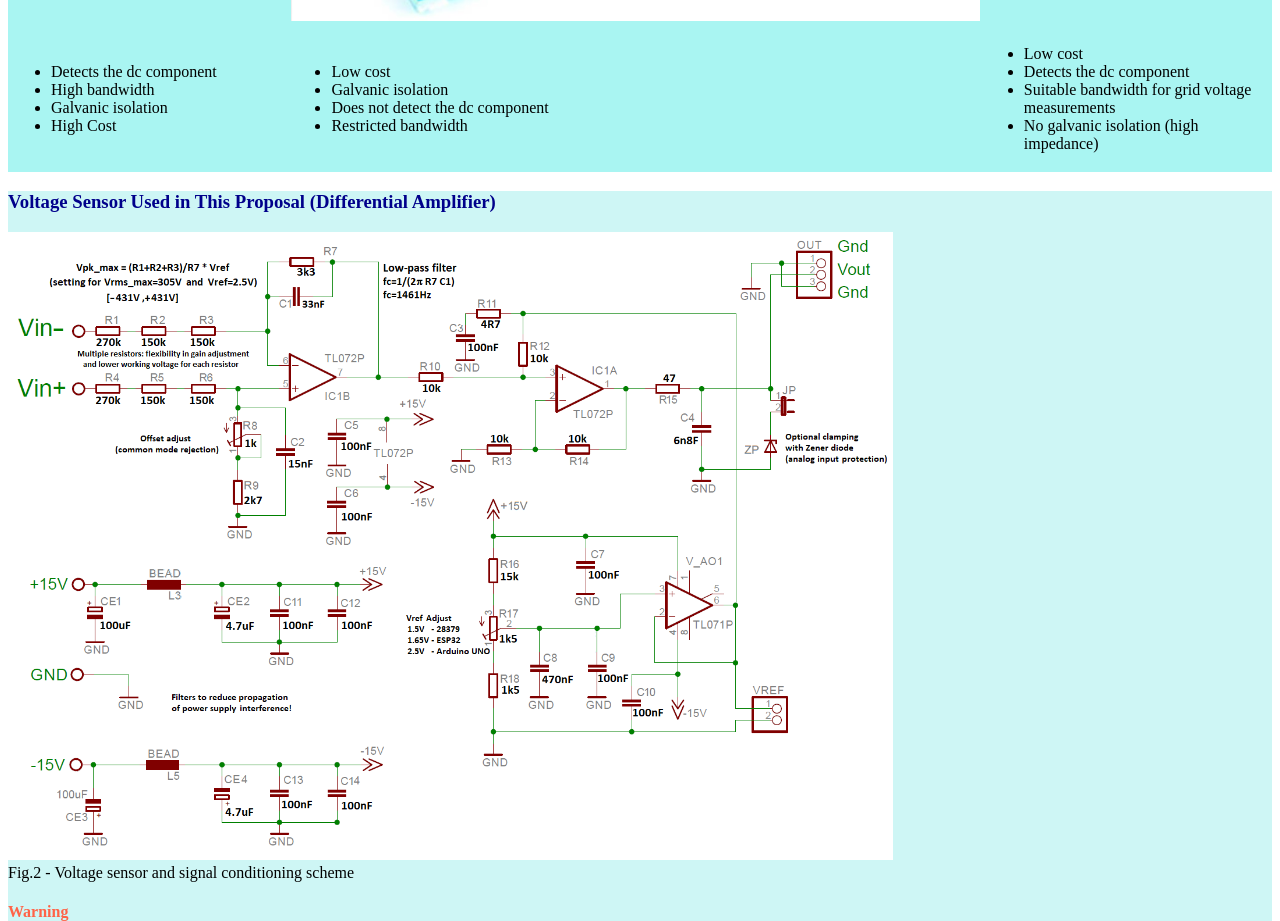
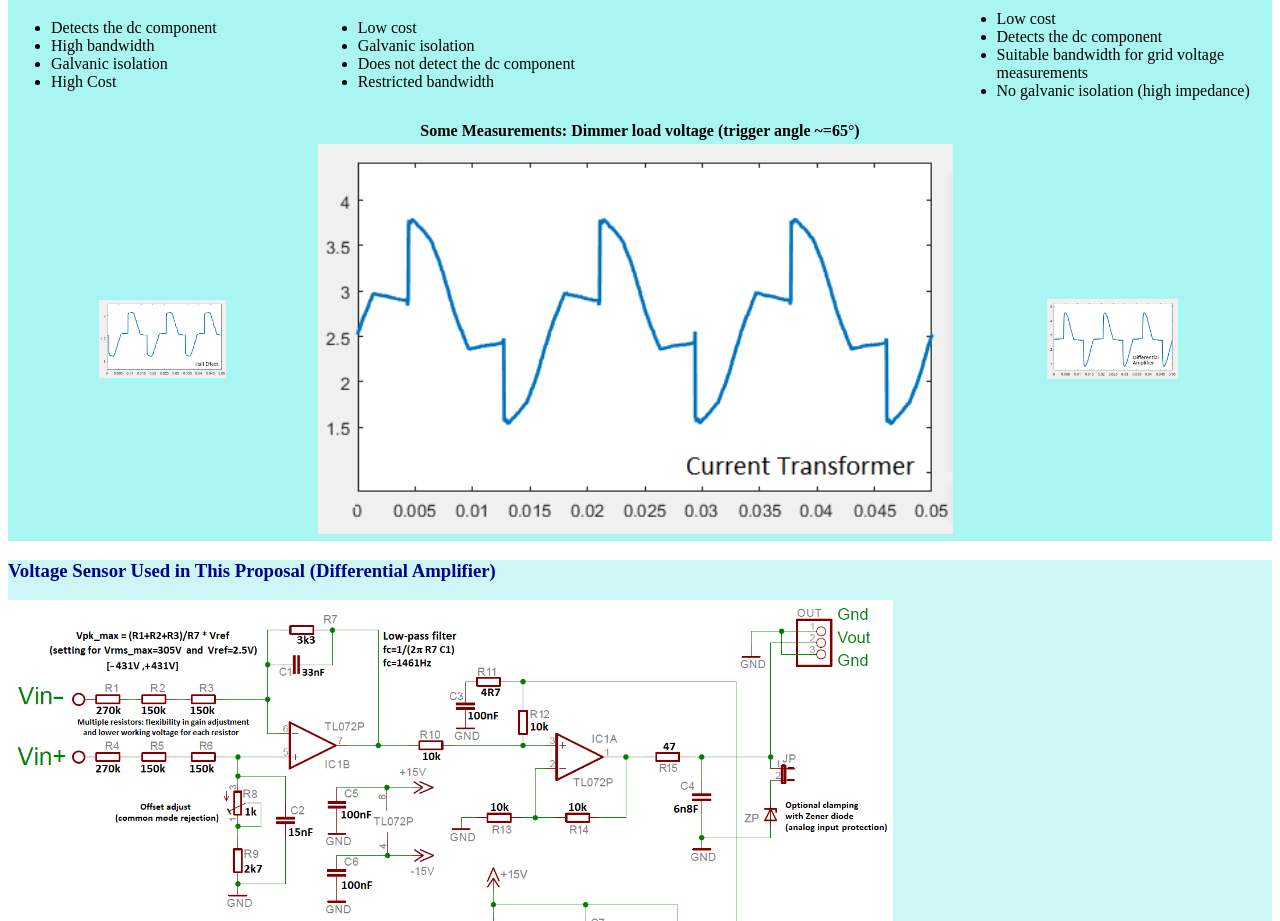
Before and after one commit to Ernane-AAC/RMS-Voltage-Measurement, a plain HTML site: page index.html in a window 1280 px wide. Shown: the part 1120-2041 px from the top of the page. Drawn offline with Linux system fonts and the light colour scheme.

Commit message:
Include measurements for each voltage sensor

```diff
--- a/index.html
+++ b/index.html
@@ -78,6 +78,26 @@
                  </ul>
 			  </td>
            </tr>
+           <tr>
+		   <tr>
+		   <th colspan="3">Some Measurements: Dimmer load voltage (trigger angle ~=65°)</th>
+		   </tr>
+              <th>
+			     <figure>
+                   <img src="Aq_LV20.png" style="width:42%">
+		         </figure>
+			  </th>
+              <th>
+			     <figure>
+                   <img src="Aq_ZMPT101B.png" style="width:100%">
+		         </figure>
+			  </th>
+              <th>
+			     <figure>
+                   <img src="Aq_Amp_Diff.png" style="width:42%">
+		         </figure>
+			  </th>
+           </tr>
         </table>
     </div>
 	<div class="content3">
```
Also changed, not shown: Aq_Amp_Diff.png (added), Aq_LV20.png (added), Aq_ZMPT101B.png (added).
